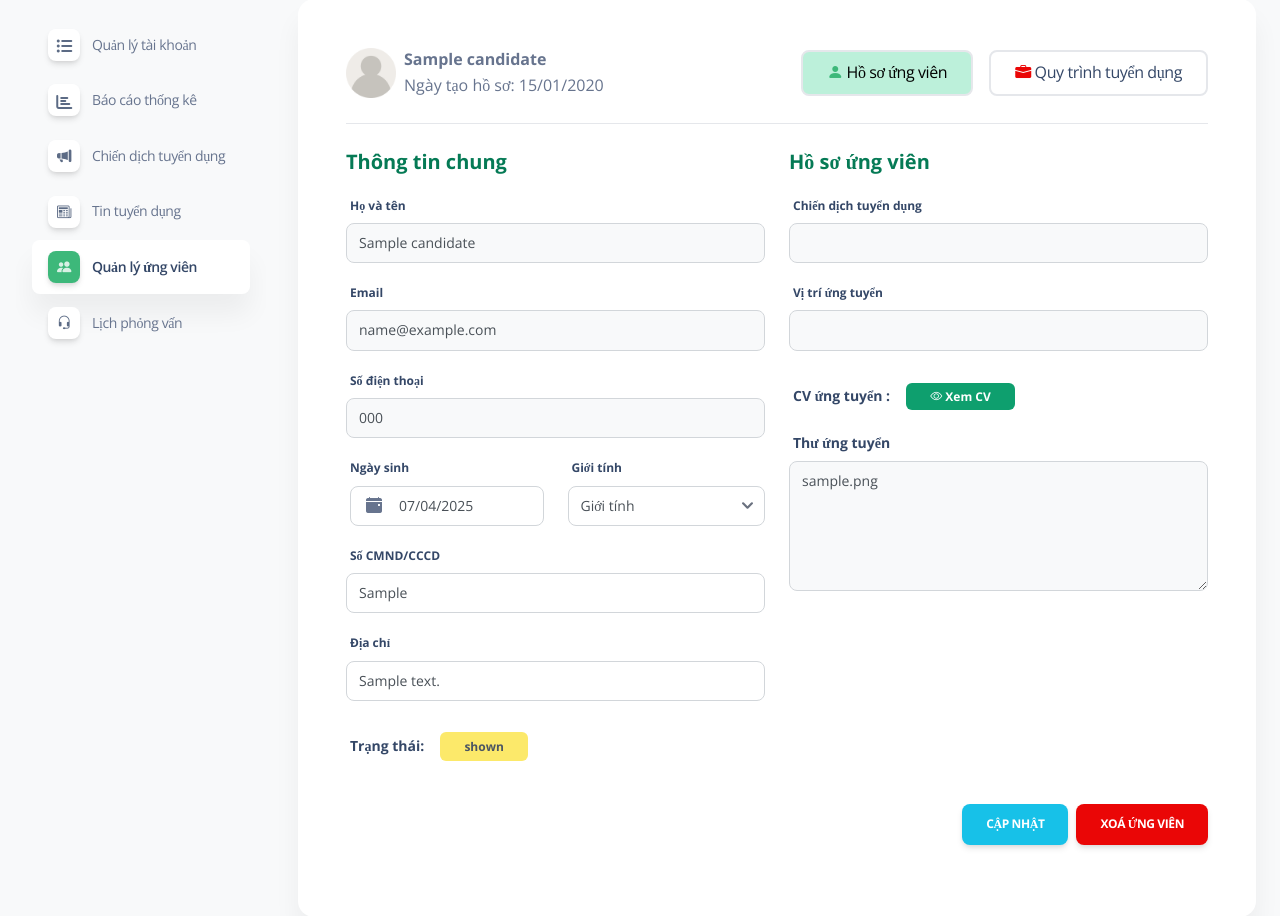
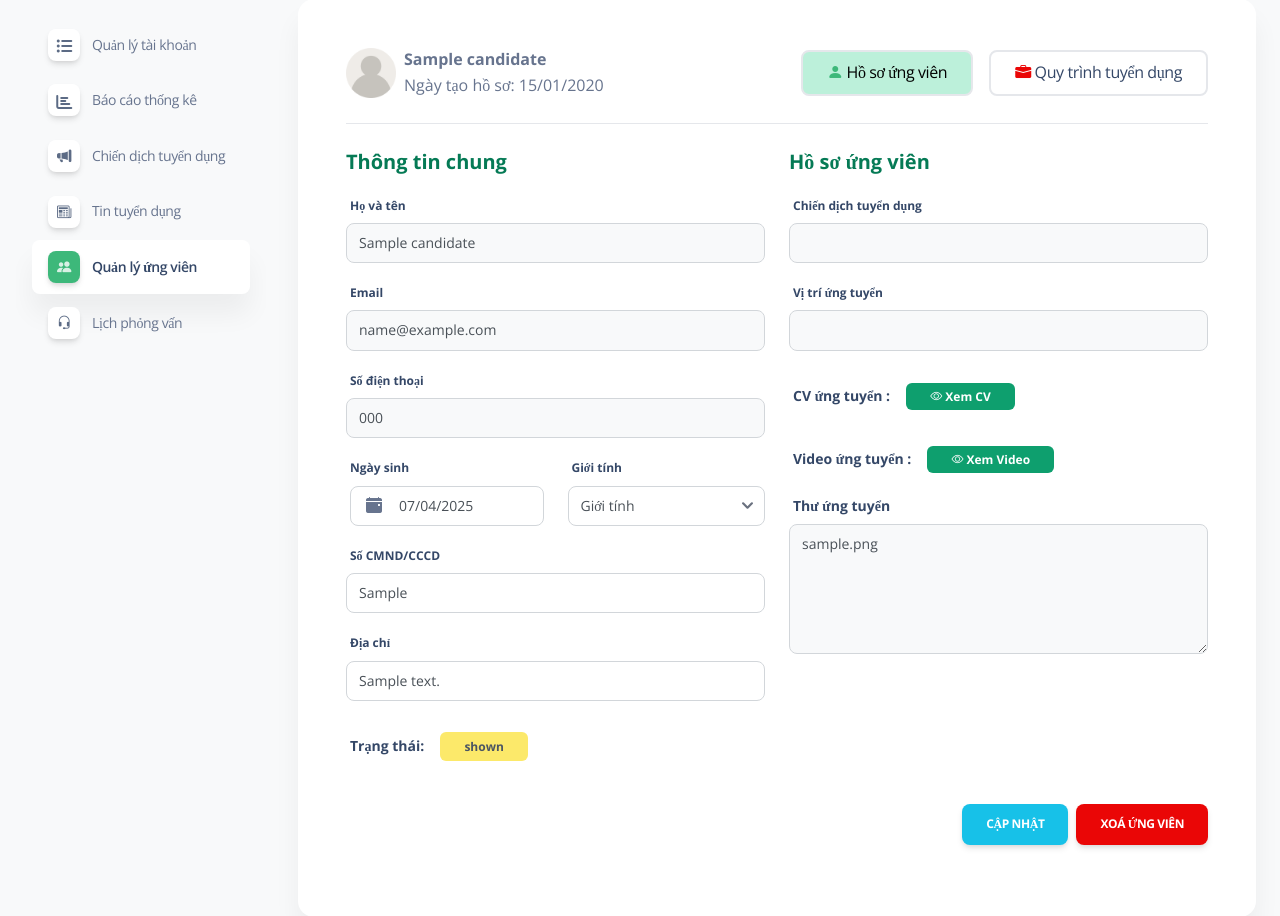
Before and after one commit to nguyenlong1019/venesa_career, a Laravel app: page /company/applications/1 in a window 1280 px wide. Shown: the part 95-1011 px from the top of the page. Run offline with Laravel 12, Linux system fonts and the light colour scheme; a user stored in the database is signed in; data comes from the database, SQL or seed files in the repository; tables that the repository leaves empty hold one stand-in row (values such as "Sample post"); data that the repository does not hold is empty; style sheets or scripts are compiled from the project's sources; some libraries are stand-ins or nearby versions.

Commit message:
fix: static and upload video

```diff
--- a/app/Http/Controllers/Candidate/JobController.php
+++ b/app/Http/Controllers/Candidate/JobController.php
@@ -156,10 +156,10 @@ class JobController extends Controller
             return back();
         }
 
-        if ($request->hasfile('video-intro')) {
+        if ($request->hasfile('video_path')) {
             Log::info('Video file detected');
 
-            $video_intro = $request->file('video-intro');
+            $video_intro = $request->file('video_path');
 
             if ($video_intro->getSize() > 20 * 1024 * 1024) {
                 session()->flash('error', 'Video không được vượt quá 20 MB');
@@ -184,7 +184,7 @@ class JobController extends Controller
                 'email' => $validated['candidate_email'],
                 'phone' => $validated['candidate_phone'],
                 'cv_path' => $cv_path,
-                'video_intro_path' => $video_intro_path,
+                'video_path' => $video_intro_path,
                 'cover_letter' => $request->input('cover_letter'),
                 'status' => 'Ứng tuyển'
             ]);
--- a/app/Http/Controllers/HR/CanidateController.php
+++ b/app/Http/Controllers/HR/CanidateController.php
@@ -13,6 +13,7 @@ use App\Models\User;
 use Illuminate\Http\Request;
 use Illuminate\Support\Facades\Auth;
 use Illuminate\Support\Facades\DB;
+use Illuminate\Support\Facades\Log;
 
 class CanidateController extends Controller
 {
@@ -79,6 +80,7 @@ class CanidateController extends Controller
         $current_job = Job::findOrFail($validated['job_id']);
 
         $cv_path = "";
+        $video_intro_path = "";
 
         if ($request->hasfile('cv')) {
             $cv = $request->file('cv');
@@ -96,6 +98,26 @@ class CanidateController extends Controller
             return back();
         }
 
+        if ($request->hasfile('video_path')) {
+            Log::info('Video file detected');
+
+            $video_intro = $request->file('video_path');
+
+            if ($video_intro->getSize() > 20 * 1024 * 1024) {
+                session()->flash('error', 'Video không được vượt quá 20 MB');
+                return back();
+            }
+
+            $videoName = time() . rand(1, 1000) . '.' . $video_intro->extension();
+            if ($video_intro->move(public_path('uploads/videos'), $videoName)) {
+                $video_intro_path = '/uploads/videos/' . $videoName;
+                echo $video_intro_path;
+            } else {
+                session()->flash('error', 'Upload Video thất bại');
+                return back();
+            }
+        }
+
         DB::beginTransaction();
 
         try {
@@ -104,6 +126,7 @@ class CanidateController extends Controller
                 'email' => $validated['email'],
                 'phone' => $validated['phone'],
                 'cv_path' => $cv_path,
+                'video_path' => $video_intro_path,
                 'status' => 'Ứng tuyển'
             ]);
 
--- a/app/Models/Candidate.php
+++ b/app/Models/Candidate.php
@@ -20,9 +20,10 @@ class Candidate extends Model
         'identity_card',
         'address',
         'cv_path',
-        'video_intro_path',
         'cover_letter',
-        'status'
+        'status',
+        'video_path',
+        'cv_text_scan'
     ];
 
     public function application(): HasOne
--- a/resources/views/candidate/job-detail.blade.php
+++ b/resources/views/candidate/job-detail.blade.php
@@ -95,9 +95,9 @@
                 <textarea class="form-control" rows="5" placeholder="Thư giới thiệu" id="cover_letter" name="cover_letter"></textarea>
               </div>
               <div class="col-12">
-                <label for="video-intro" class="fw-bold">Video giới thiệu bản thân</label>
-                <input class="form-control" rows="5" type="file" id="video-intro" name="video-intro" />
-                @error('video-intro')
+                <label for="video_path" class="fw-bold">Video giới thiệu bản thân</label>
+                <input class="form-control" type="file" id="video_path" name="video_path" />
+                @error('video_path')
                 <p class="text-danger text-sm fw-bold mt-2">{{ $message }}</p>
                 @enderror
               </div>
--- a/resources/views/company/applications/show-recruitment-process.blade.php
+++ b/resources/views/company/applications/show-recruitment-process.blade.php
@@ -57,7 +57,7 @@
                 class="w-full rounded-lg py-2 px-4"
                 @endif>
                 <i class="fa-solid fa-file-circle-check"></i>
-                Phỏng vấn doanh nghiệp
+                Thực tập doanh nghiệp
               </div>
             </div>
             <div class="w-full">
--- a/resources/views/company/applications/show.blade.php
+++ b/resources/views/company/applications/show.blade.php
@@ -109,6 +109,15 @@
                   <i class=" bi bi-eye"></i> Xem CV
                 </button>
               </div>
+              <div class="py-3">
+                <label for="name" class="text-sm mr-3">Video ứng tuyển :</label>
+                <button
+                  type="button"
+                  class="text-xs bg-green-500 text-white font-bold py-1.5 px-4 rounded-md hover:opacity-80"
+                  data-bs-toggle="modal" data-bs-target="#video-modal">
+                  <i class=" bi bi-eye"></i> Xem Video
+                </button>
+              </div>
               @if ($application->candidate->cover_letter)
               <div class="form-group">
                 <label for="cover_letter" class="text-sm">Thư ứng tuyển</label>
@@ -151,4 +160,25 @@
   </div>
 </div>
 
+<!-- Modal -->
+<div class="modal fade" id="video-modal" tabindex="-1">
+  <div class="modal-dialog modal-dialog-centered modal-dialog-scrollable modal-xl">
+    <div class="modal-content">
+      <div class="modal-header">
+        <h1 class="modal-title fs-5" id="cv-modal-label">Video ứng tuyển</h1>
+        <button type="button" class="btn-close" data-bs-dismiss="modal" aria-label="Close"></button>
+      </div>
+      <div class="modal-body flex justify-center">
+        <video width="800" height="450" controls>
+          <source src="{{$application->candidate->video_path}}" type="video/mp4">
+          Trình duyệt của bạn không hỗ trợ video.
+        </video>
+      </div>
+      <div class="modal-footer">
+        <button type="button" class="btn btn-secondary" data-bs-dismiss="modal">Đóng</button>
+      </div>
+    </div>
+  </div>
+</div>
+
 @endsection
```
Also changed, not shown: resources/views/company/applications/create.blade.php (+3 -4 lines), database/migrations/2025_04_07_092338_update_upload_cv_table.php (added), public/assets/candidate/css/style.css, 5 other files.
